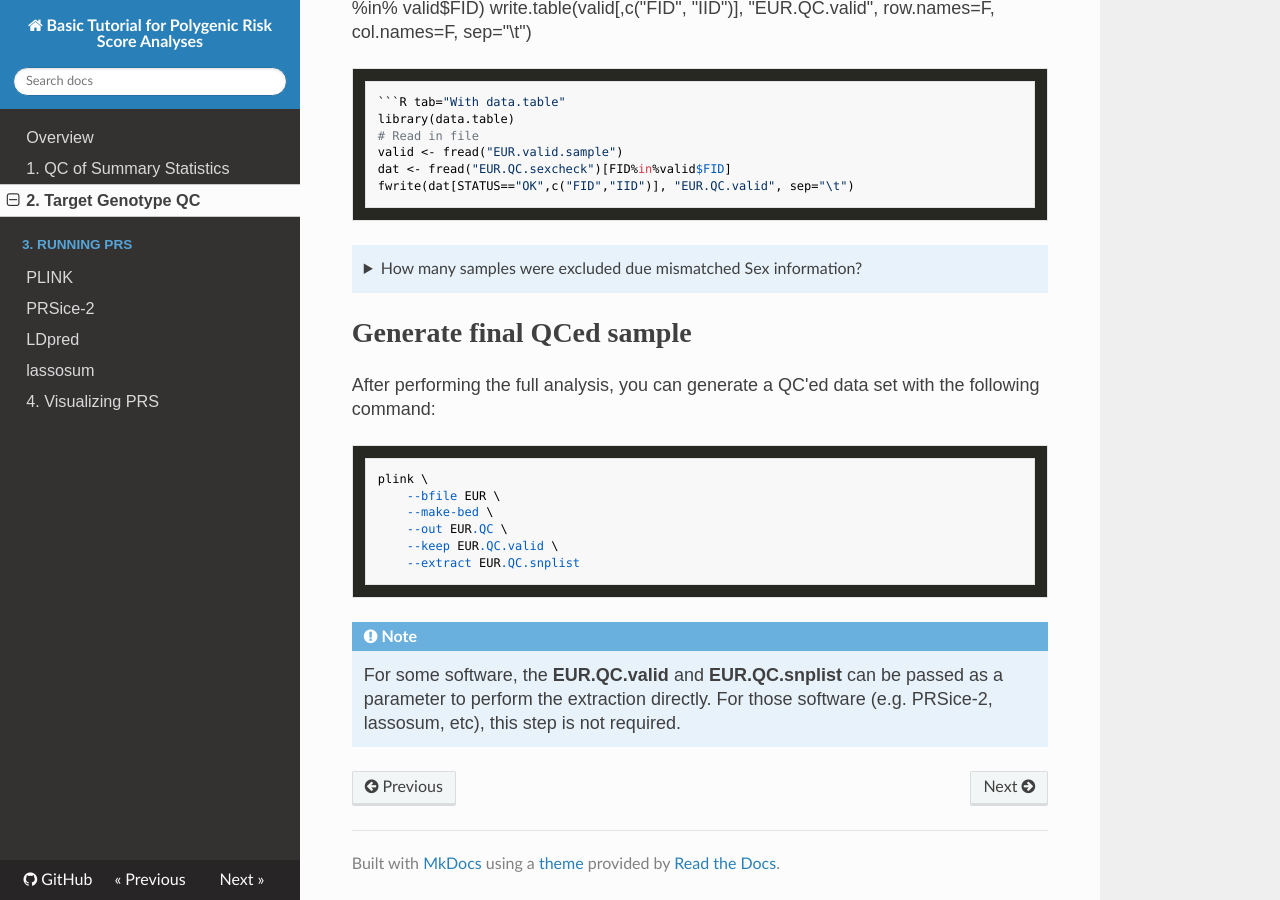
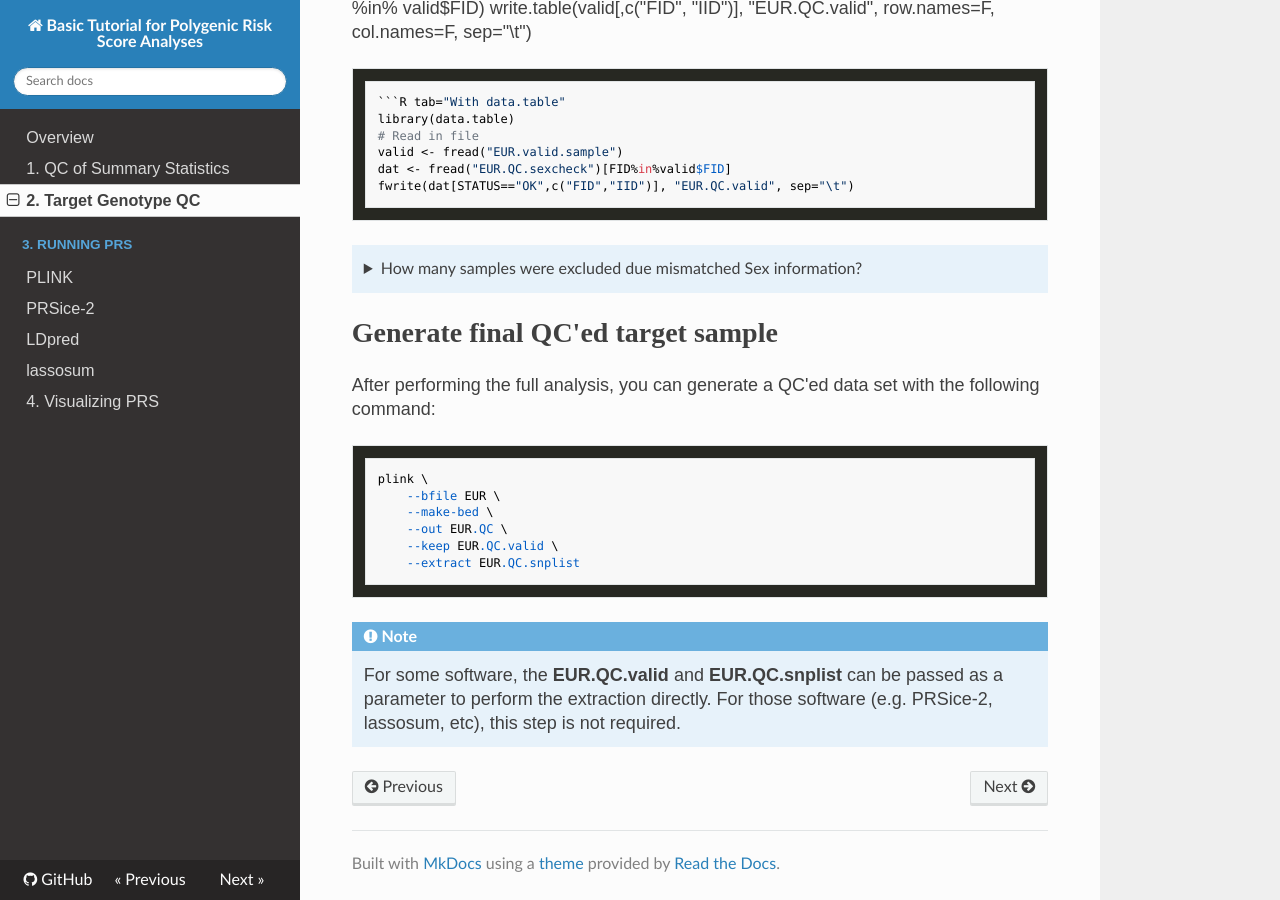
Before and after one commit to choishingwan/PRS-Tutorial, an MkDocs documentation site: the page built from docs/target.md, in a window 1280 px wide and 900 px high, scrolled down 4578 px. Built offline with MkDocs 1.6.1, drawn with Linux system fonts in a browser that asks for light colours; nearby versions of some CDN libraries; formulas are drawn with MathJax 3.

Commit message:
Update target.md

````diff
--- a/docs/target.md
+++ b/docs/target.md
@@ -188,7 +188,7 @@ fwrite(dat[STATUS=="OK",c("FID","IID")], "EUR.QC.valid", sep="\t")
 ??? note "How many samples were excluded due mismatched Sex information?"
     - `2` samples were excluded
 
-# Generate final QCed sample
+# Generate final QC'ed target sample
 After performing the full analysis, you can generate a QC'ed data set with the following command:
 ```bash
 plink \
````
